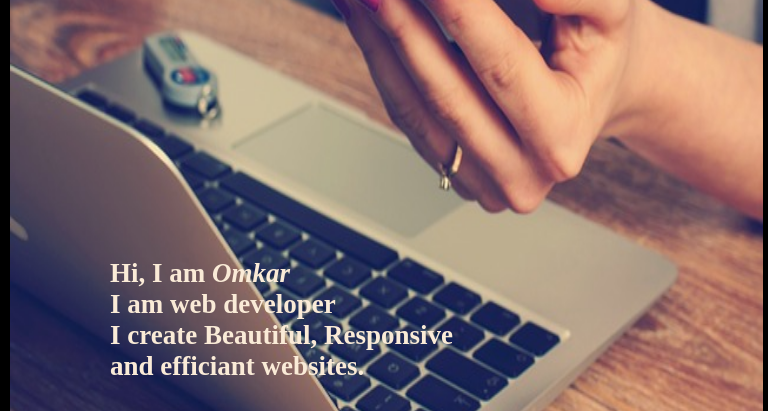
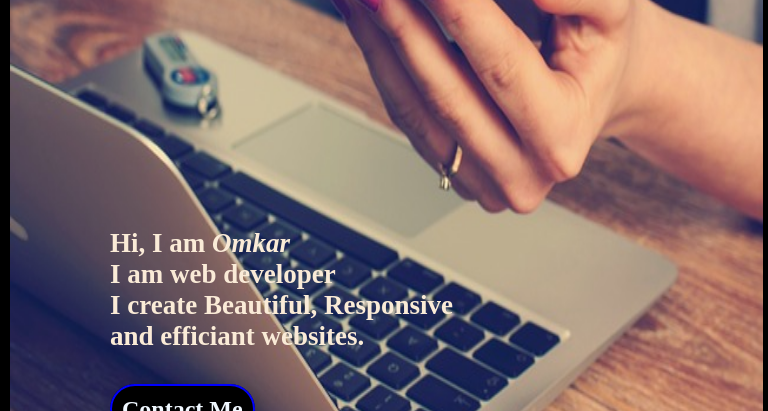
Before and after one commit to omkarghone/myPortfolio, a plain HTML site: page index.html in a window 768 px wide. Shown: the part 376-787 px from the top of the page. Drawn offline with Linux system fonts and the light colour scheme.

Commit message:
Update style.css

```diff
--- a/style.css
+++ b/style.css
@@ -129,7 +129,7 @@ a{ text-decoration:none; color:white; Padding:4px 40px;
 
 #home{ border:2px solid; width: auto; height:90vh;}
 #home img {width:98vw; height: 100%;}
-#text{margin:-200px 0 0 100px; color: antiquewhite; font-size: large; font-weight: bold;}
+#text{margin:-230px 0 0 100px; color: antiquewhite; font-size: large; font-weight: bold;}
 #btn{text-decoration: none; border: 2px solid blue; padding: 10px; border-radius:25px; background-color: black; }
 #upward{color:antiquewhite; margin-left: 80vw;position: fixed; background-color: blue ; width:5vw; height: 10vh;cursor: pointer ; }
 
```
